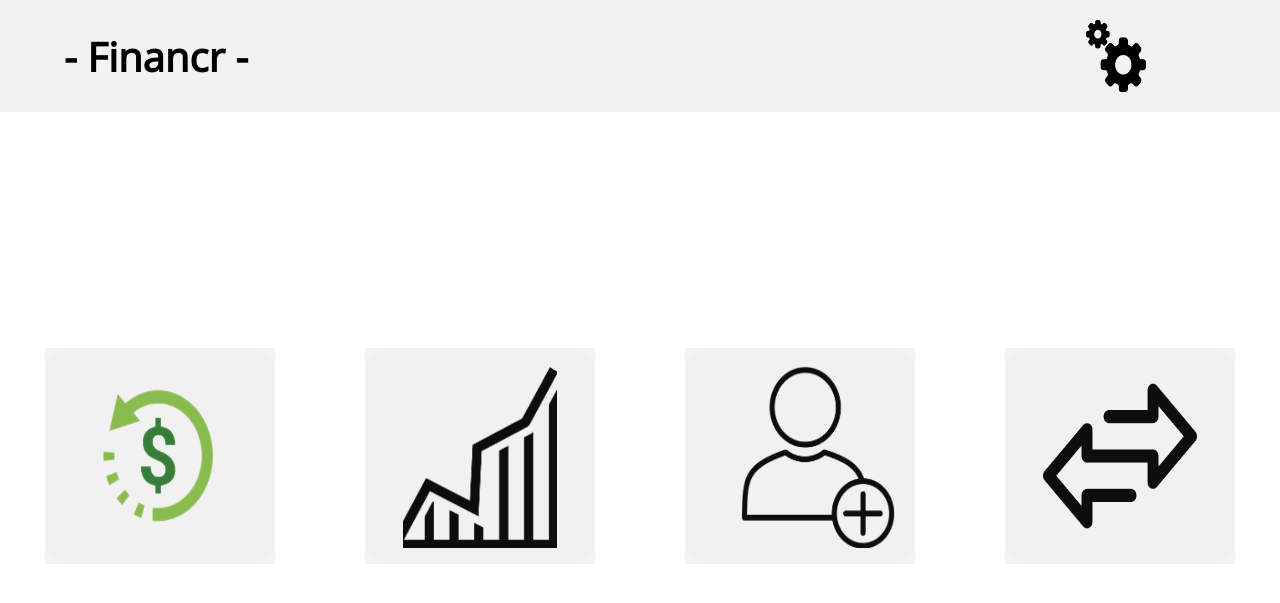
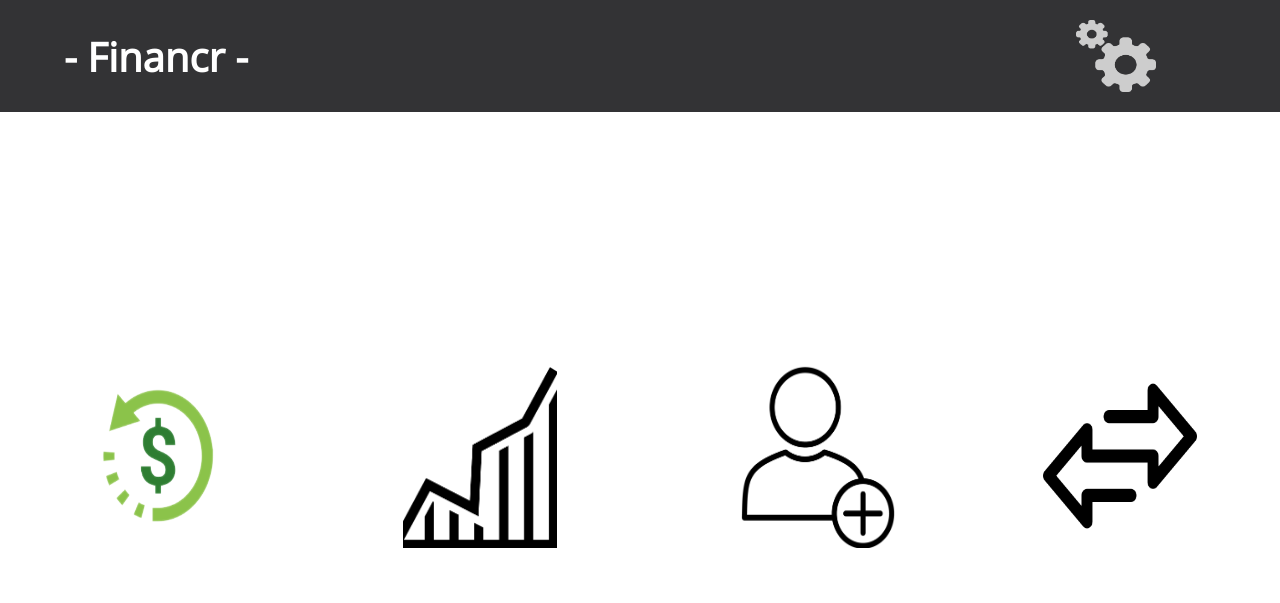
Before and after one commit to ThiagoAZBR/webapp, a Django app: page /app in a window 1280 px wide. Shown: the top 603 px of the page. Run offline with Django 3.2, Linux system fonts and the light colour scheme.

Commit message:
mudanças app

```diff
--- a/financr/faleconosco/static/financr/css_da_home_do_webapp/estilo.css
+++ b/financr/faleconosco/static/financr/css_da_home_do_webapp/estilo.css
@@ -28,7 +28,7 @@ html, body {
     display: flex;
     flex-direction: row;
     opacity: 1;
-    color: black;
+    color: white;
     width: 90%;
     height: 14vh;
 
@@ -42,8 +42,8 @@ html, body {
 
 .fundo_opaco {
 
-    background-color: gray;
-    opacity: 0.1;
+    background-color: #333335;
+    opacity: 1;
     position: absolute;
     top: 0;
     left: 0;
@@ -70,7 +70,7 @@ html, body {
 #icone_usuario {
 
     height: 9vh;
-    width: 60px;
+    width: 80px;
 
 }
 
@@ -157,8 +157,6 @@ html, body {
 
 #fundo {
 
-    background-color: gray;
-    opacity: 0.1;
     position: absolute;
     width: 18vw;
     height: 27vh;
@@ -291,11 +289,11 @@ html, body {
     box-shadow: 0 5px 10px rgba(0, 0, 0, 0.2);
 }
 
-.btn-white {
-    background-color:gray;
-    opacity: 0.1;
-    color: #777;
-}
+/* .btn-white {
+    background-color: black;
+    opacity: 0.9;
+    color: #333335;
+} */
 
 .btn::after {
     content: "";
@@ -310,7 +308,6 @@ html, body {
 }
 
 .btn-white::after {
-    background-color: gray;
     opacity: 0.9;
 }
 
```
Also changed, not shown: financr/faleconosco/static/financr/img/imagens_para_home_do_webapp/settings-interface.png.
